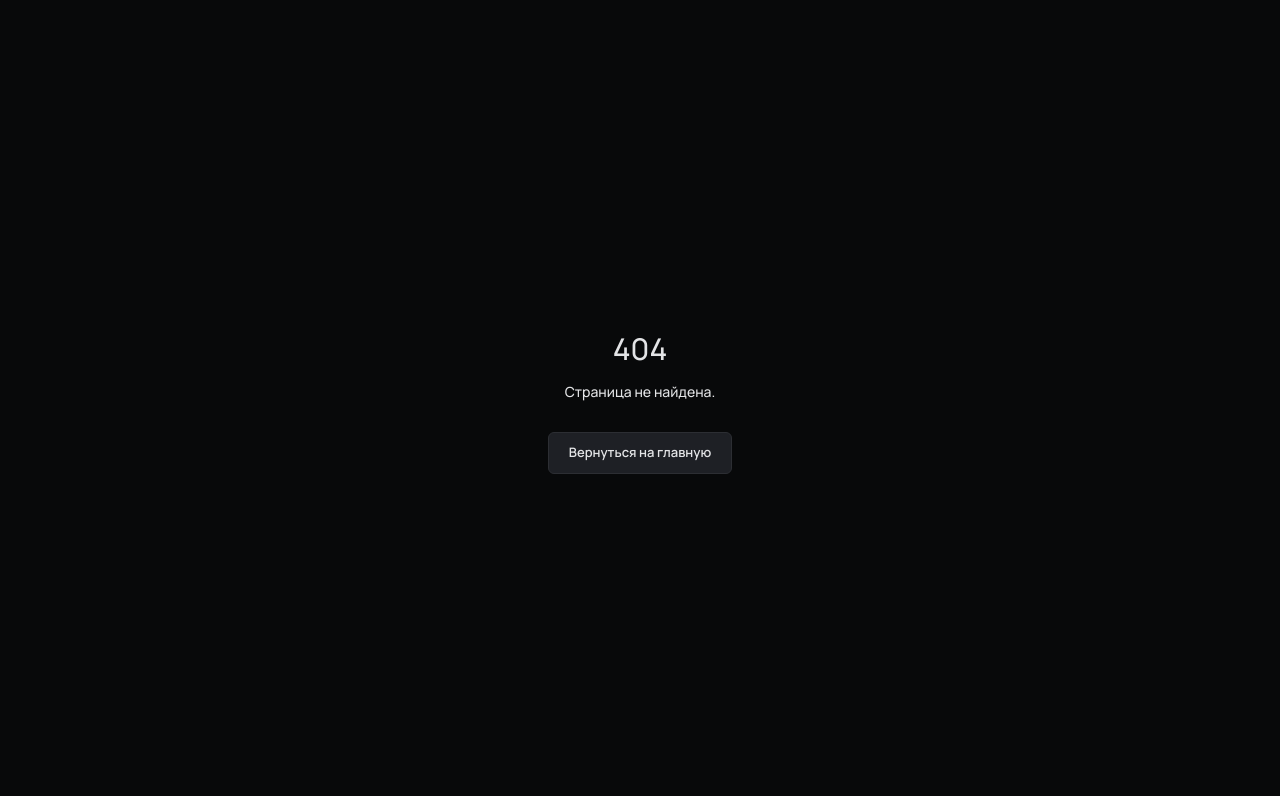
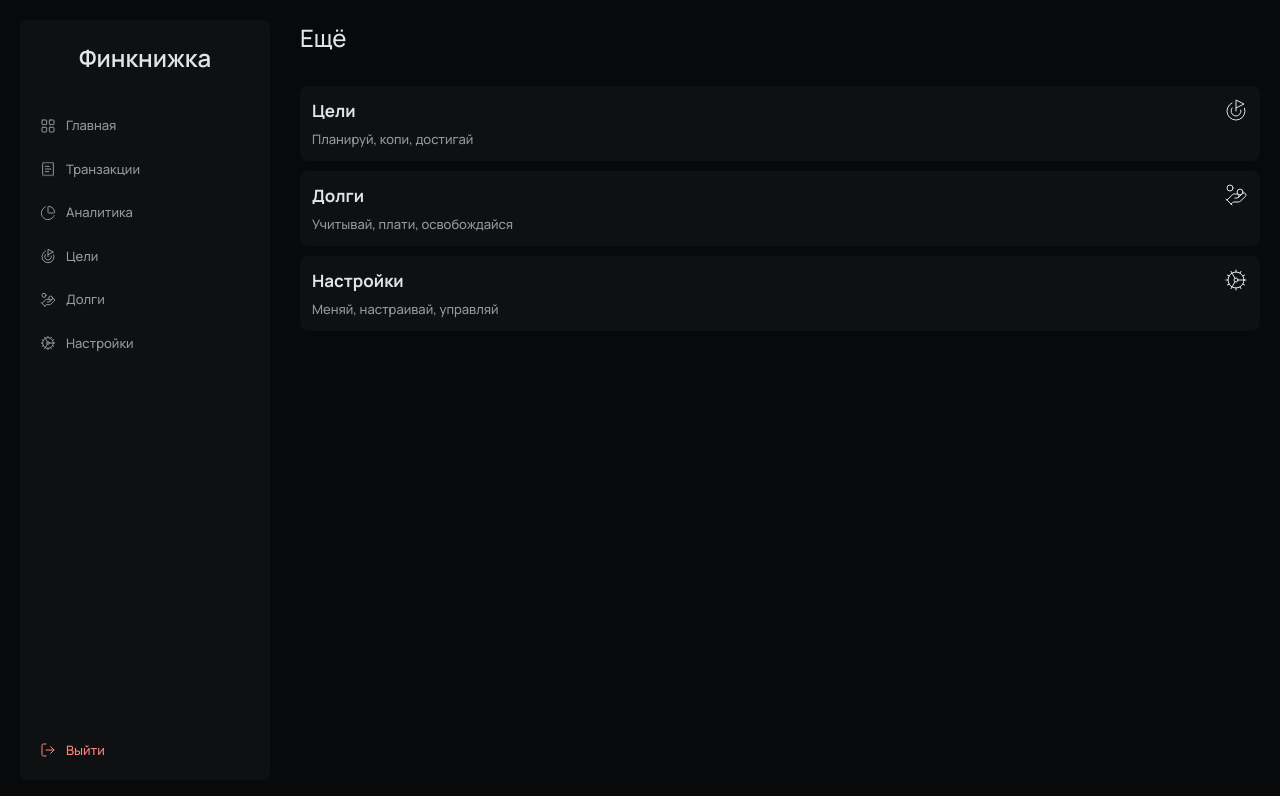
Before and after one commit to karagulow/finbook, a Next.js app: page /more in a window 1280 px wide. Before the commit this address had no page. Shown: the top 796 px of the page. Built offline with nearby package versions, Linux system fonts and the light colour scheme.

Commit message:
feat: implement more page

```diff
--- /dev/null
+++ b/app/(root)/more/page.tsx
@@ -0,0 +1,5 @@
+import { MorePage } from '@/src/pages/more-page';
+
+export default function More() {
+	return <MorePage />;
+}
--- a/middleware.ts
+++ b/middleware.ts
@@ -27,7 +27,7 @@ export async function middleware(request: NextRequest) {
 	}
 
 	// Защищенные страницы
-	const protectedPaths = ['/', '/transactions'];
+	const protectedPaths = ['/', '/transactions', '/more'];
 	if (protectedPaths.includes(pathname)) {
 		if (!token) {
 			if (!refreshToken) {
@@ -90,6 +90,7 @@ export const config = {
 		'/login',
 		'/registration',
 		'/transactions',
+		'/more',
 		'/((?!_next|api|.*\\..*).*)',
 	],
 };
--- /dev/null
+++ b/src/pages/more-page/index.ts
@@ -0,0 +1 @@
+export { MorePage } from './ui/more-page';
--- /dev/null
+++ b/src/pages/more-page/ui/link-item.tsx
@@ -0,0 +1,34 @@
+import Link from 'next/link';
+import React from 'react';
+
+interface Props {
+	title: string;
+	description: string;
+	path: string;
+	icon?: React.ReactNode;
+}
+
+export const LinkItem: React.FC<Props> = ({
+	title,
+	description,
+	path,
+	icon,
+}) => {
+	return (
+		<Link
+			className='flex flex-row items-start justify-between gap-2.5 p-3 rounded-[8px] bg-[var(--card)] active:scale-99 transition'
+			href={path}
+		>
+			<div className='flex flex-col gap-1.5'>
+				<p className='font-bold text-[17px] text-[var(--foreground-primary)]'>
+					{title}
+				</p>
+				<p className='font-medium text-[13px] text-[var(--foreground-secondary)]'>
+					{description}
+				</p>
+			</div>
+
+			<div className='text-[var(--foreground-primary)]'>{icon}</div>
+		</Link>
+	);
+};
--- /dev/null
+++ b/src/pages/more-page/ui/more-page.tsx
@@ -0,0 +1,46 @@
+import React from 'react';
+
+import { StickyHeader } from '@/src/shared/ui';
+import { LinkItem } from './link-item';
+import { Cog, Goal, HandCoins } from 'lucide-react';
+
+interface Props {
+	className?: string;
+}
+
+export const MorePage: React.FC<Props> = ({ className }) => {
+	const STROKE_WIDTH = 1;
+
+	return (
+		<>
+			<StickyHeader title='Ещё' />
+
+			<div className='flex flex-col gap-5 sm:gap-[30px]'>
+				<h1 className='font-medium text-[24px] text-[var(--foreground-primary)]'>
+					Ещё
+				</h1>
+
+				<div className='flex flex-col gap-2.5'>
+					<LinkItem
+						title='Цели'
+						description='Планируй, копи, достигай'
+						path='/goals'
+						icon={<Goal strokeWidth={STROKE_WIDTH} />}
+					/>
+					<LinkItem
+						title='Долги'
+						description='Учитывай, плати, освобождайся'
+						path='/debts'
+						icon={<HandCoins strokeWidth={STROKE_WIDTH} />}
+					/>
+					<LinkItem
+						title='Настройки'
+						description='Меняй, настраивай, управляй'
+						path='/settings'
+						icon={<Cog strokeWidth={STROKE_WIDTH} />}
+					/>
+				</div>
+			</div>
+		</>
+	);
+};
--- a/src/widgets/tabbar/ui/tabbar.tsx
+++ b/src/widgets/tabbar/ui/tabbar.tsx
@@ -25,7 +25,7 @@ export const Tabbar: React.FC = () => {
 				label='Аналитика'
 			/>
 			<TabbarItem
-				path='/another'
+				path='/more'
 				icon={<AlignJustify size={ICON_SIZE} strokeWidth={ICON_STROKE_WIDTH} />}
 				label='Ещё'
 			/>
```
